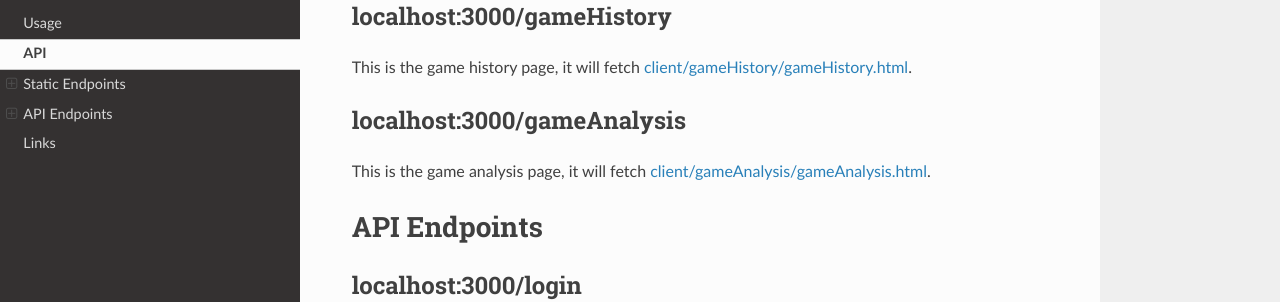
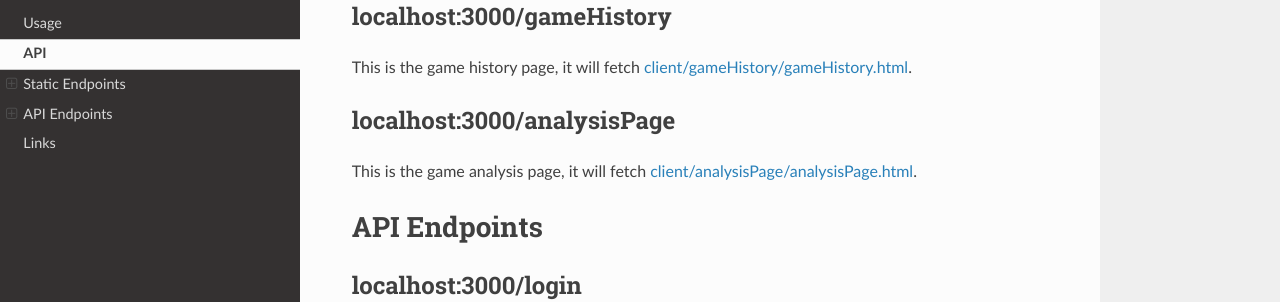
Before and after one commit to gherkins05/6A-Software-Coursework, a Sphinx documentation site: the page built from docs/source/api.rst, in a window 1280 px wide and 900 px high, scrolled down 505 px. Shown: the part 156-458 px from the top of the window. Built offline with Sphinx 7.4.7 and the Read the Docs theme 3.1.0, drawn with Linux system fonts in a browser that asks for light colours; pages that are not in the unit, such as notebooks, are missing from menus.

Commit message:
Replaced 'gameAnalysis' to 'analysisPage'

```diff
--- a/docs/source/api.rst
+++ b/docs/source/api.rst
@@ -34,10 +34,10 @@ localhost:3000/gameHistory
 
 This is the game history page, it will fetch `client/gameHistory/gameHistory.html <https://github.com/gherkins05/6A-Software-Coursework/blob/main/client/gameHistory/gameHistory.html>`_.
 
-localhost:3000/gameAnalysis
+localhost:3000/analysisPage
 ---------------------------
 
-This is the game analysis page, it will fetch `client/gameAnalysis/gameAnalysis.html <https://github.com/gherkins05/6A-Software-Coursework/blob/main/client/gameAnalysis/gameAnalysis.html>`_.
+This is the game analysis page, it will fetch `client/analysisPage/analysisPage.html <https://github.com/gherkins05/6A-Software-Coursework/blob/main/client/analysisPage/analysisPage.html>`_.
 
 
 API Endpoints
```
